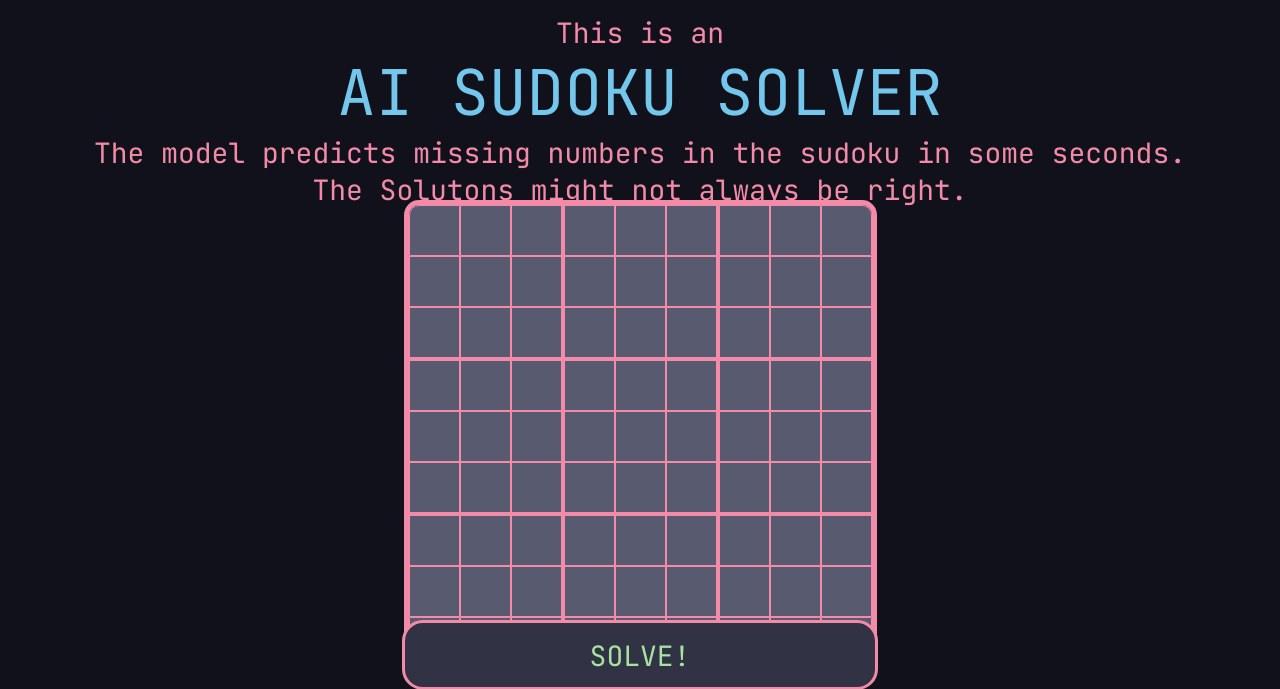
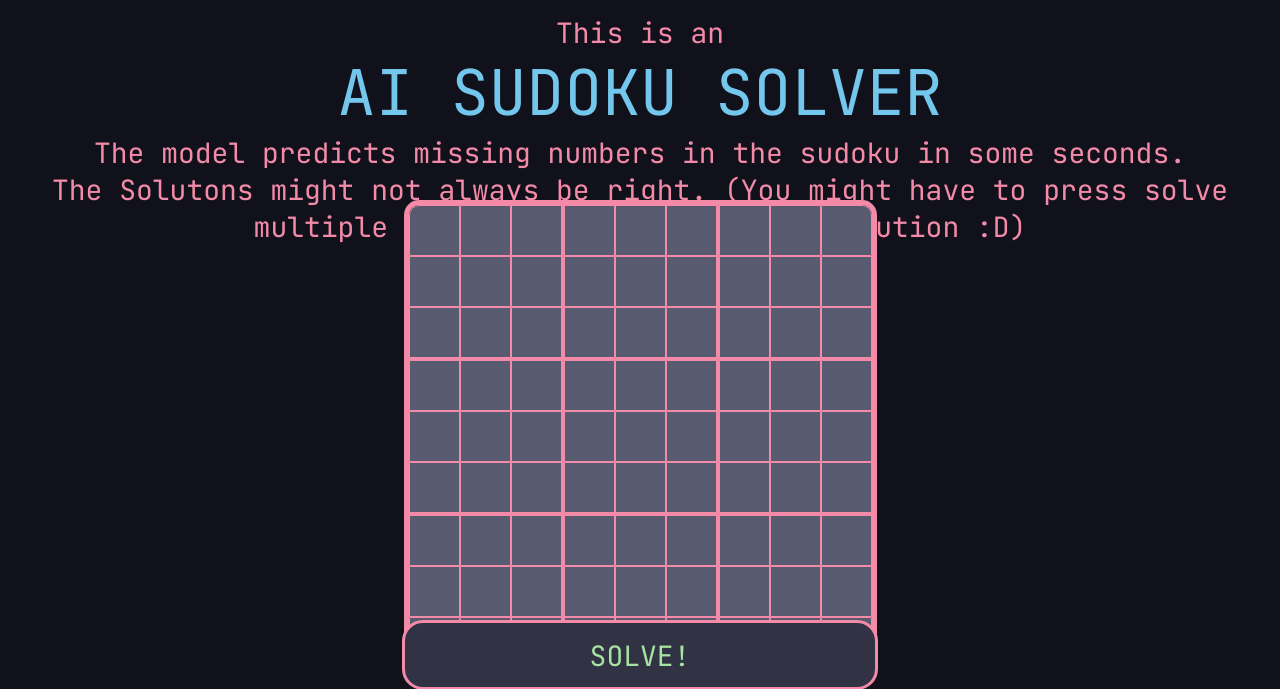
Before and after one commit to DarshPareek/sudoku_solver, a Flask app: page / in a window 1280 px wide. Shown: the top 689 px of the page. Run offline with Flask 3, Linux system fonts and the light colour scheme.

Commit message:
html changes

```diff
--- a/assets/templates/index.html
+++ b/assets/templates/index.html
@@ -118,7 +118,7 @@
     </style>
 </head>
 <body>
-    <div class="desc"> This is an <br> <span class="maind">AI SUDOKU SOLVER</span><br> The model predicts missing numbers in the sudoku in some seconds. <br> The Solutons might not always be right.
+    <div class="desc"> This is an <br> <span class="maind">AI SUDOKU SOLVER</span><br> The model predicts missing numbers in the sudoku in some seconds. <br> The Solutons might not always be right. (You might have to press solve multiple times to get the correct solution :D)
     </div>
     <div class="tablecover" >
     <table>
```
